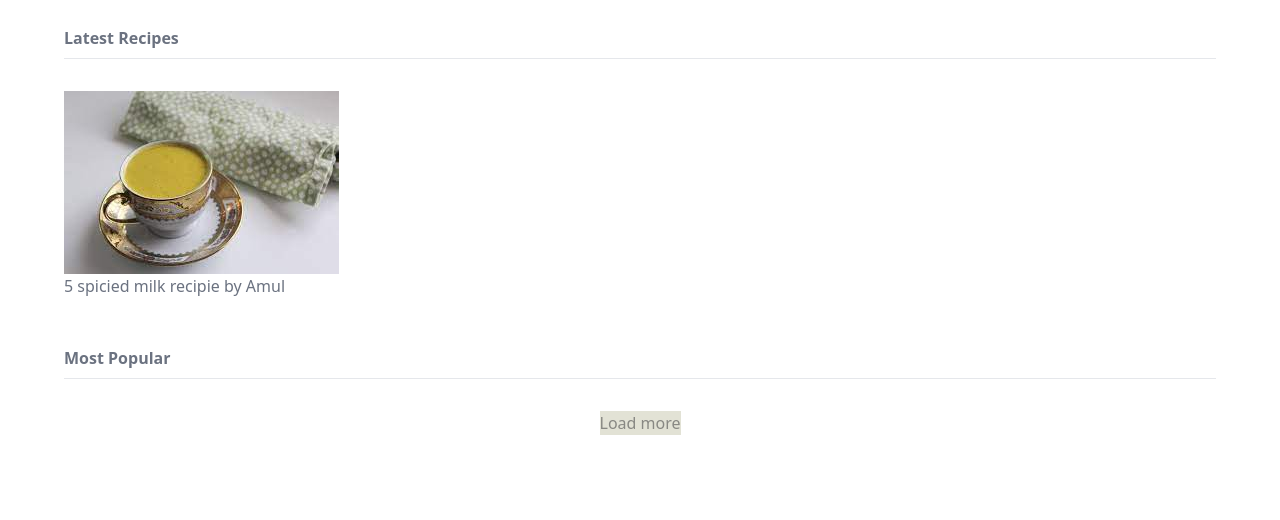
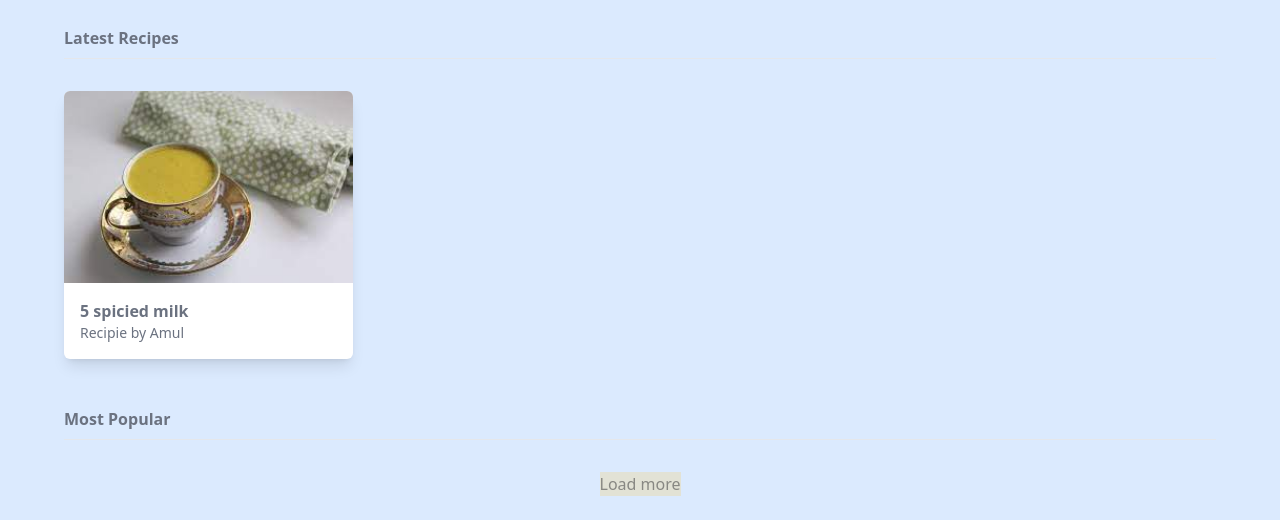
Before and after one commit to iwai-0310/CafeMenuTw, a website: page wind-food/public/index.html in a window 1280 px wide. Shown: the part 291-811 px from the top of the page. Drawn offline with Linux system fonts and the light colour scheme.

Commit message:
Adds background color to body and customized the card

```diff
--- a/wind-food/public/index.html
+++ b/wind-food/public/index.html
@@ -5,7 +5,7 @@
   <title>Document</title>
   <link rel="stylesheet" href="styles.css">
 </head>
-<body class="text-gray-500 ">
+<body class="text-gray-500 bg-blue-100">
     <div><!--Content wrapper-->
       <div>
           <nav>
@@ -45,13 +45,13 @@
 
         <div>
           <h4 class="font-bold mt-12 pb-2 border-b border-gray-200">Latest Recipes</h4>
-          <div class="mt-8">
+          <div class="mt-8 flex">
             <!--cards go here-->
-            <div>
-              <img src="img/5SpiciedMilk.jpg" alt="">
-              <div>
-                <span>5 spicied milk</span>
-                <span>recipie by Amul</span>
+            <div class="bg-white rounded-md overflow-hidden shadow-lg">
+              <img src="img/5SpiciedMilk.jpg" class="w-full h-32 sm:h-48 object-cover" alt="">
+              <div class="m-4">
+                <span class="font-bold">5 spicied milk</span>
+                <span class="block text-gray-500 text-sm">Recipie by Amul</span>
               </div>
             </div>
           </div>
```
Also changed, not shown: wind-food/public/styles.css.
